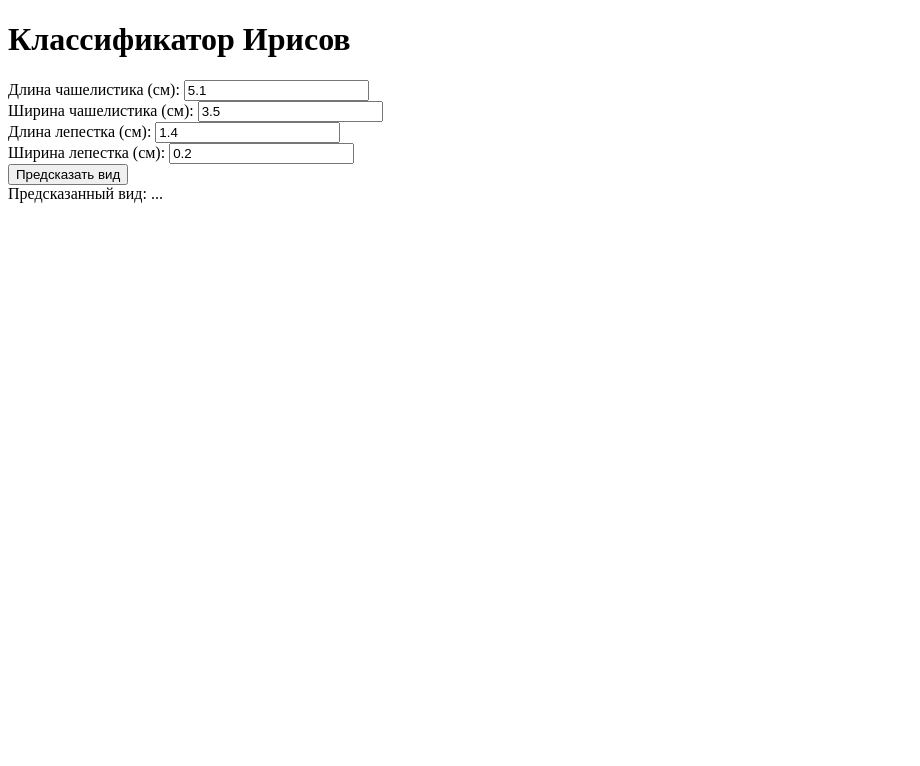
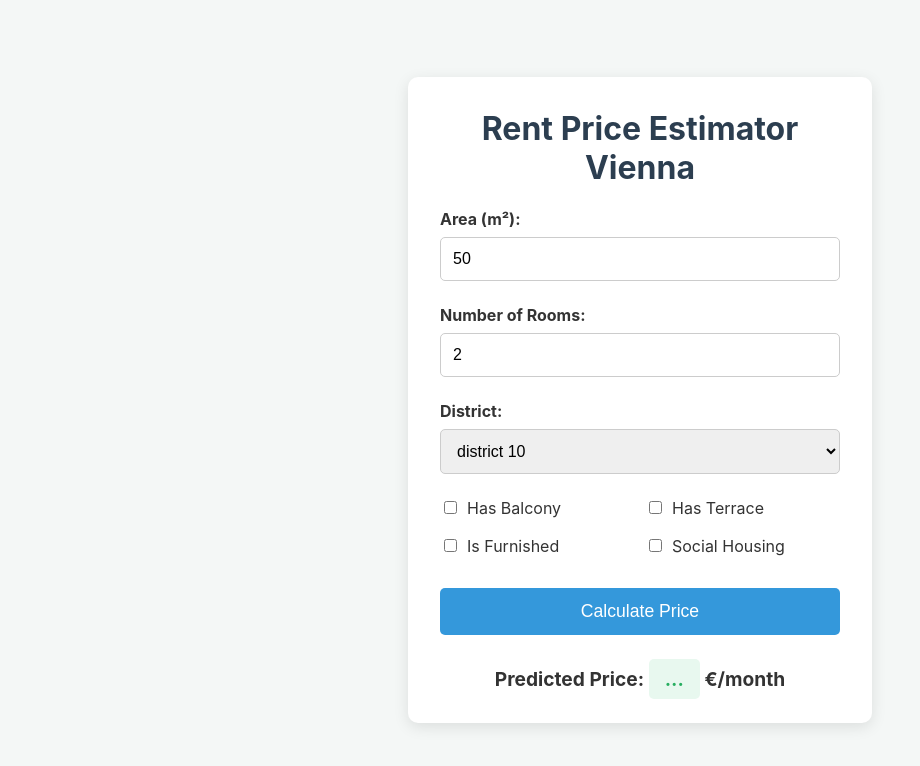
Before and after one commit to dimon-prog/predicting_rent_price_project, a plain HTML site: page frontend/index.html in a window 1280 px wide. Shown: the whole page, without its empty margins (0-920 px from the left). Drawn offline with Linux system fonts and the light colour scheme.

Commit message:
backend and frontend are connected

```diff
--- a/frontend/index.html
+++ b/frontend/index.html
@@ -1,44 +1,49 @@
 <!DOCTYPE html>
-<html lang="ru">
+<html lang="en">
 <head>
     <meta charset="UTF-8">
     <meta name="viewport" content="width=device-width, initial-scale=1.0">
-    <title>Предсказание вида Ириса</title>
-    <!-- Подключаем наш файл со стилями -->
+    <title>Rent Price Prediction</title>
     <link rel="stylesheet" href="style.css">
 </head>
 <body>
 
     <div class="container">
-        <h1>Классификатор Ирисов</h1>
+        <h1>Rent Price Estimator Vienna</h1>
         <form id="prediction-form">
-            <!-- ... (все ваши form-group с полями ввода остаются здесь без изменений) ... -->
+
             <div class="form-group">
-                <label for="sepal_length">Длина чашелистика (см):</label>
-                <input type="number" id="sepal_length" step="0.1" value="5.1" required>
+                <label for="area_sqm">Area (m²):</label>
+                <input type="number" id="area_sqm" step="1" value="50" required>
             </div>
+
             <div class="form-group">
-                <label for="sepal_width">Ширина чашелистика (см):</label>
-                <input type="number" id="sepal_width" step="0.1" value="3.5" required>
+                <label for="rooms">Number of Rooms:</label>
+                <input type="number" id="rooms" step="1" value="2" required>
             </div>
+
             <div class="form-group">
-                <label for="petal_length">Длина лепестка (см):</label>
-                <input type="number" id="petal_length" step="0.1" value="1.4" required>
+                <label for="district">District:</label>
+                <select id="district" required>
+                    <!-- Options for districts 2 to 23 will be added by script.js -->
+                </select>
             </div>
-            <div class="form-group">
-                <label for="petal_width">Ширина лепестка (см):</label>
-                <input type="number" id="petal_width" step="0.1" value="0.2" required>
+
+            <div class="checkbox-group">
+                <label><input type="checkbox" id="has_balcony"> Has Balcony</label>
+                <label><input type="checkbox" id="has_terrace"> Has Terrace</label>
+                <label><input type="checkbox" id="is_furnished"> Is Furnished</label>
+                <label><input type="checkbox" id="is_social_housing"> Social Housing</label>
             </div>
-            <button type="submit">Предсказать вид</button>
+
+            <button type="submit">Calculate Price</button>
         </form>
 
         <div id="result-container">
-            Предсказанный вид: <span id="prediction-result">...</span>
+            Predicted Price: <span id="prediction-result">...</span> €/month
         </div>
     </div>
 
-    <!-- Подключаем наш файл со скриптами. Важно делать это в конце body! -->
     <script src="script.js"></script>
-
 </body>
 </html>
--- /dev/null
+++ b/frontend/script.js
@@ -0,0 +1,64 @@
+// script.js
+
+// --- Первоначальная настройка страницы ---
+document.addEventListener('DOMContentLoaded', function() {
+    const districtSelect = document.getElementById('district');
+    // Динамически создаем опции для выпадающего списка районов
+    for (let i = 2; i <= 23; i++) {
+        const option = document.createElement('option');
+        const districtNumber = i.toString().padStart(2, '0'); // 2 -> "02"
+        option.value = i;
+        option.textContent = `district ${districtNumber}`;
+        districtSelect.appendChild(option);
+    }
+    // Устанавливаем значение по умолчанию
+    districtSelect.value = 10;
+});
+
+// --- Обработка отправки формы ---
+const form = document.getElementById('prediction-form');
+const resultSpan = document.getElementById('prediction-result');
+
+form.addEventListener('submit', function(event) {
+    event.preventDefault();
+
+    // Собираем данные из формы в простом, человеческом формате
+    const formData = {
+        area_sqm: parseFloat(document.getElementById('area_sqm').value),
+        rooms: parseInt(document.getElementById('rooms').value),
+        district: parseInt(document.getElementById('district').value),
+        has_balcony: document.getElementById('has_balcony').checked, // .checked возвращает true/false
+        has_terrace: document.getElementById('has_terrace').checked,
+        is_furnished: document.getElementById('is_furnished').checked,
+        is_social_housing: document.getElementById('is_social_housing').checked
+    };
+
+    const apiUrl = 'http://127.0.0.1:8000/predict';
+
+    // Отправляем данные на сервер
+    fetch(apiUrl, {
+        method: 'POST',
+        headers: {
+            'Content-Type': 'application/json'
+        },
+        body: JSON.stringify(formData)
+    })
+    .then(response => {
+        if (!response.ok) { throw new Error(`Ошибка сети: ${response.status}`); }
+        return response.json();
+    })
+    .then(data => {
+        if (data.predicted_rent_price) {
+            resultSpan.textContent = data.predicted_rent_price;
+            resultSpan.classList.remove('error');
+        } else {
+            // Если сервер вернул ошибку, например, "модель не найдена"
+            throw new Error(data.error || 'Неизвестная ошибка ответа');
+        }
+    })
+    .catch(error => {
+        console.error('Произошла ошибка:', error);
+        resultSpan.textContent = 'Ошибка!';
+        resultSpan.classList.add('error');
+    });
+});
--- /dev/null
+++ b/frontend/style.css
@@ -0,0 +1,96 @@
+/* style.css */
+body {
+    font-family: -apple-system, BlinkMacSystemFont, "Segoe UI", Roboto, Helvetica, Arial, sans-serif;
+    display: flex;
+    justify-content: center;
+    align-items: center;
+    height: 100vh;
+    margin: 0;
+    background-color: #f4f7f6;
+    color: #333;
+}
+
+.container {
+    background: white;
+    padding: 2rem;
+    border-radius: 10px;
+    box-shadow: 0 4px 15px rgba(0,0,0,0.1);
+    width: 100%;
+    max-width: 400px;
+    text-align: center;
+}
+
+h1 {
+    margin-top: 0;
+    color: #2c3e50;
+}
+
+button {
+    width: 100%;
+    padding: 0.8rem;
+    background-color: #3498db;
+    color: white;
+    border: none;
+    border-radius: 5px;
+    font-size: 1.1rem;
+    cursor: pointer;
+    transition: background-color 0.3s;
+}
+
+button:hover {
+    background-color: #2980b9;
+}
+
+#result-container {
+    margin-top: 2rem;
+    font-size: 1.2rem;
+    font-weight: bold;
+}
+
+#prediction-result {
+    color: #27ae60;
+    padding: 0.5rem 1rem;
+    background-color: #e8f8ef;
+    border-radius: 5px;
+}
+
+.error {
+    color: #c0392b;
+    background-color: #fadbd8;
+}
+
+.form-group, .checkbox-group {
+    margin-bottom: 1.5rem;
+    text-align: left;
+}
+
+label {
+    display: block;
+    margin-bottom: 0.5rem;
+    font-weight: bold;
+}
+
+input[type="number"], select {
+    width: 100%;
+    padding: 0.75rem;
+    border: 1px solid #ccc;
+    border-radius: 5px;
+    box-sizing: border-box;
+    font-size: 1rem;
+}
+
+.checkbox-group {
+    display: grid;
+    grid-template-columns: 1fr 1fr;
+    gap: 10px;
+}
+
+.checkbox-group label {
+    display: flex;
+    align-items: center;
+    font-weight: normal;
+}
+
+.checkbox-group input {
+    margin-right: 10px;
+}
```
Also changed, not shown: 3 other files.
